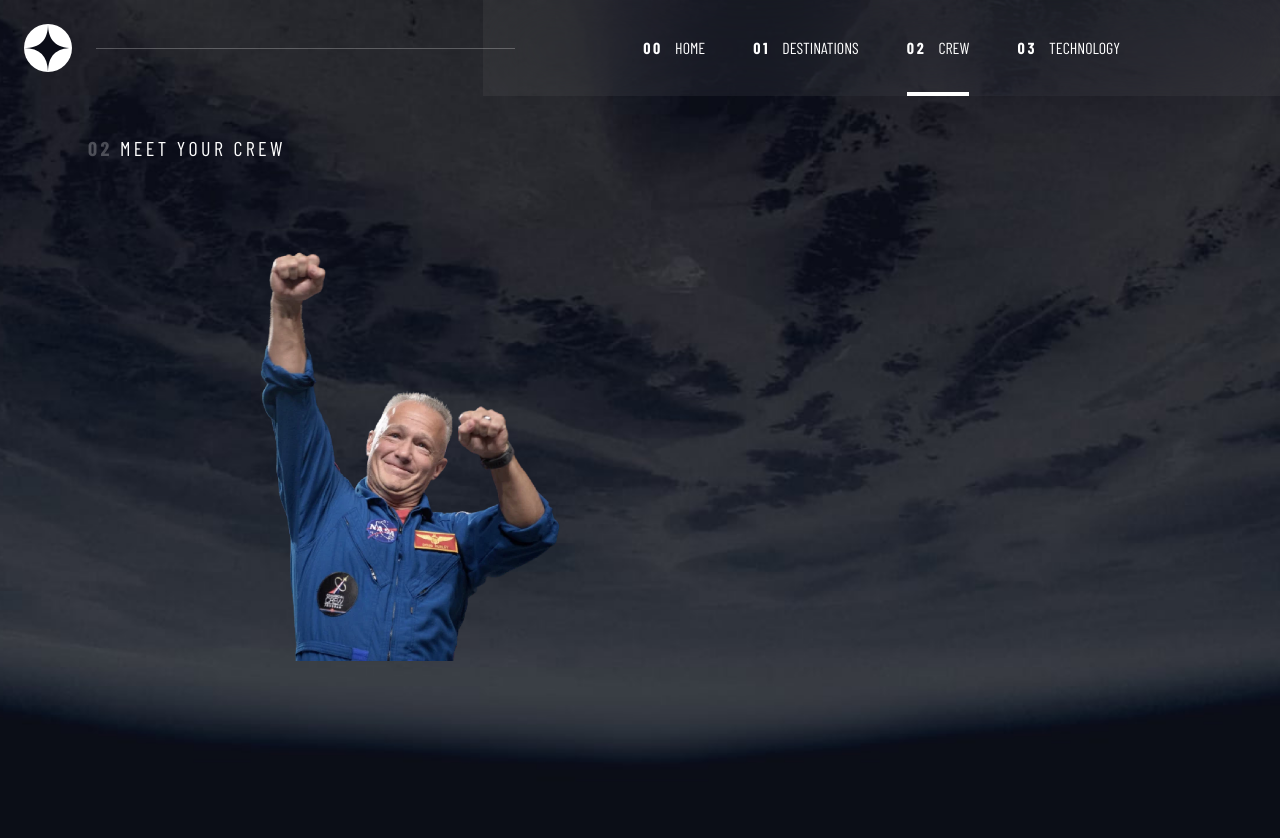
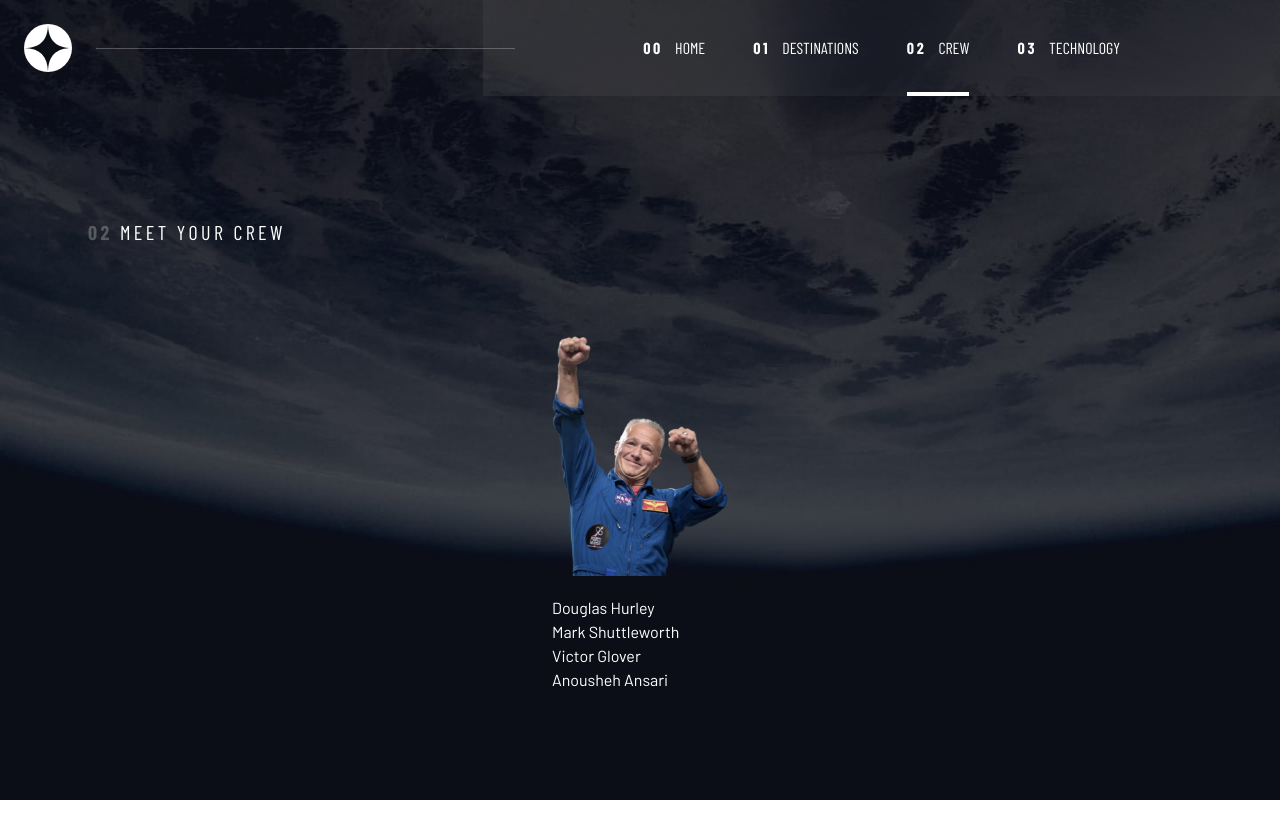
Before and after one commit to lolelu/space_tourism, a Next.js app: page /crew in a window 1280 px wide. Shown: the top 838 px of the page. After the commit the page ends 800 px from the top, so only its background shows below. Built offline with nearby package versions, Linux system fonts and the light colour scheme; a web font is replaced by a local one.

Commit message:
CrewImage and Crewdat with visbility prop

```diff
--- a/pages/crew/index.tsx
+++ b/pages/crew/index.tsx
@@ -6,6 +6,7 @@ import TabletBackground from '@/public/assets/crew/background-crew-tablet.jpg'
 import DesktopBackground from '@/public/assets/crew/background-crew-desktop.jpg'
 import CrewImage from '@/pages/technology/crewImage'
 import { useState } from 'react'
+import CrewData from '@/pages/technology/crewData'
 
 export default function Crew({ crew }: { crew: CrewMember[] }) {
   const [activeCrewMember, setActiveCrewMember] = useState<CrewMember>(crew[0])
@@ -15,9 +16,17 @@ export default function Crew({ crew }: { crew: CrewMember[] }) {
       tabletBackground={TabletBackground}
       mobileBackground={MobileBackground}>
       <PageTitle pageNumber={'02'} pageTitle={'meet your crew'} />
-      <div className={'mx-auto grid  max-w-xs grid-cols-1 md:max-w-[36rem] lg:max-w-none  lg:grid-cols-2 lg:gap-x-40'}>
+      <div className={'mx-auto grid max-w-xs grid-cols-1 md:max-w-[36rem] lg:max-w-none  '}>
         {crew.map(crewMember => (
           <CrewImage
+            crewMember={crewMember}
+            key={crewMember.name}
+            isActive={activeCrewMember.name === crewMember.name}
+          />
+        ))}
+
+        {crew.map(crewMember => (
+          <CrewData
             crewMember={crewMember}
             key={crewMember.name}
             isActive={activeCrewMember.name === crewMember.name}
--- /dev/null
+++ b/pages/technology/crewData.tsx
@@ -0,0 +1,11 @@
+import { CrewMember } from '@/types/data'
+
+const CrewData = ({ crewMember, isActive }: { crewMember: CrewMember; isActive: boolean }) => {
+  return (
+    <div>
+      <h4>{crewMember.name}</h4>
+    </div>
+  )
+}
+
+export default CrewData
--- a/pages/technology/crewImage.tsx
+++ b/pages/technology/crewImage.tsx
@@ -3,8 +3,8 @@ import { CrewMember } from '@/types/data'
 
 const CrewImage = ({ crewMember, isActive }: { crewMember: CrewMember; isActive: boolean }) => {
   return (
-    <div className={`${isActive ? 'visible' : 'invisible'}`}>
-      <Image src={crewMember.images.webp} alt={crewMember.name} width={300} height={300} />
+    <div className={`${isActive ? 'visible' : 'invisible'} col-start-1 row-start-1`}>
+      <Image src={crewMember.images.webp} alt={crewMember.name} width={300} height={300} className={'w-[11rem]'} />
     </div>
   )
 }
```
